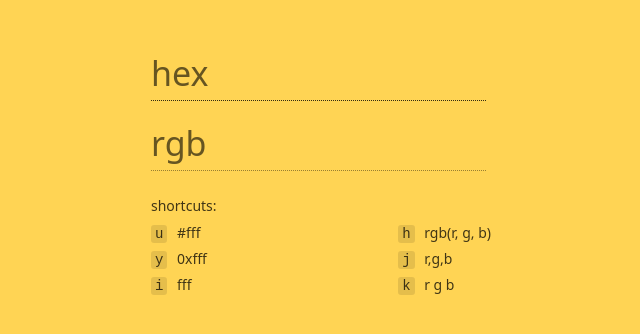
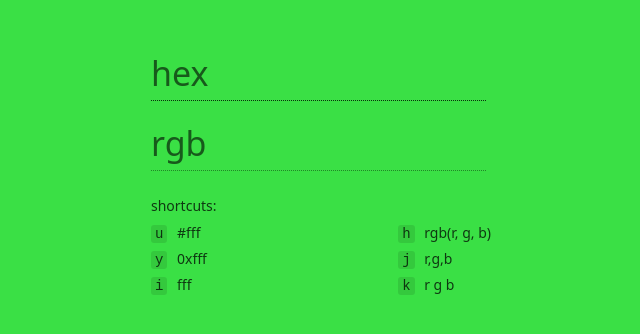
Before and after one commit to airstrike/hex, a plain HTML site: page index.htm in a window 1280 px wide. Shown: the part 264-598 px from the top of the page, without its empty margins (319-959 px from the left). Drawn offline with Linux system fonts and the light colour scheme.

Commit message:
Add random background color on page load

```diff
--- a/index.htm
+++ b/index.htm
@@ -12,8 +12,8 @@
     body {
       height: 100vh;
       font-family: system-ui, -apple-system, sans-serif;
-      background: #ffd454;
-      transition: background-color 0.2s ease;
+      background: #000;
+      transition: background-color 0.5s ease;
     }
 
     input {
@@ -315,8 +315,26 @@
       }
     });
 
-    // Focus hex field on page load
+    // Generate a random color
+    function getRandomColor() {
+      const r = Math.floor(Math.random() * 256);
+      const g = Math.floor(Math.random() * 256);
+      const b = Math.floor(Math.random() * 256);
+      return [r, g, b];
+    }
+
+    // Set random color and focus hex field on page load
     window.addEventListener('load', () => {
+      const randomColor = getRandomColor();
+      document.body.style.backgroundColor = `rgb(${randomColor[0]}, ${randomColor[1]}, ${randomColor[2]})`;
+
+      // Update text color based on brightness
+      if (isDark(...randomColor)) {
+        document.body.classList.add('dark');
+      } else {
+        document.body.classList.remove('dark');
+      }
+
       hexInput.focus();
     });
   </script>
```
